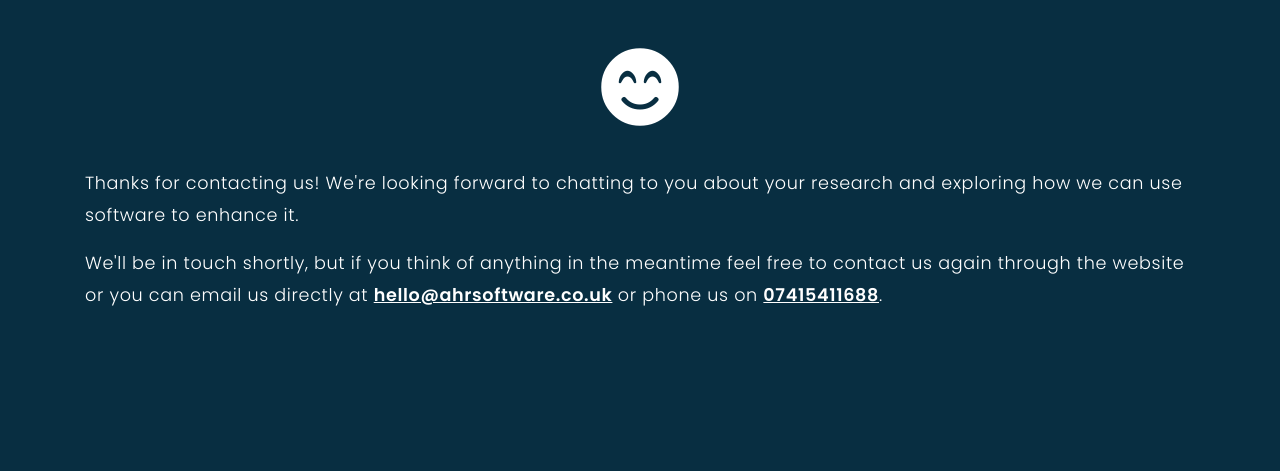
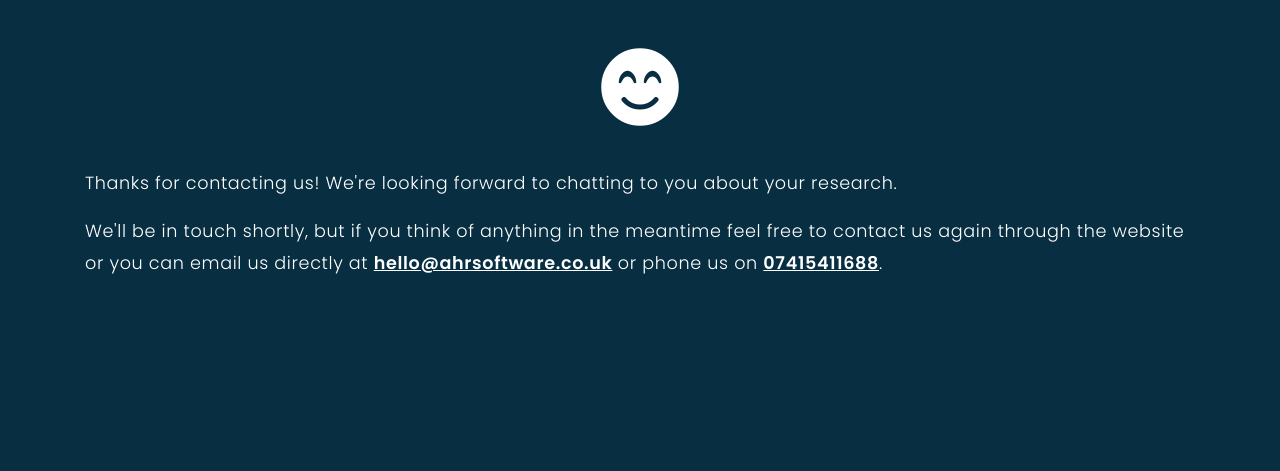
Before and after one commit to ahrsoftware/ahr-website, a Django app: page /contact/success/ in a window 1280 px wide. Shown: the part 193-664 px from the top of the page. Run offline with Django 3.2, Linux system fonts and the light colour scheme; parts of the project's set-up code (start-up, migrations or seed data) failed here and were passed over; some libraries are stand-ins or nearby versions.

Commit message:
improved contact form success page

```diff
--- a/django/datadriven/templates/datadriven/contact-success.html
+++ b/django/datadriven/templates/datadriven/contact-success.html
@@ -7,7 +7,7 @@
     <h2>Message received successfully</h2>
     <i class="fas fa-smile-beam" id="contact-success-icon"></i>
     <p>
-        Thanks for contacting us! We're looking forward to chatting to you about your research and exploring how we can use software to enhance it.
+        Thanks for contacting us! We're looking forward to chatting to you about your research.
     </p>
     <p>
         We'll be in touch shortly, but if you think of anything in the meantime feel free to contact us again through the website or you can email us directly at <a href="mailto:hello@@ahrsoftware.co.uk">hello@ahrsoftware.co.uk</a> or phone us on <a href="tel:07415411688">07415411688</a>.
--- a/django/datadriven/views.py
+++ b/django/datadriven/views.py
@@ -9,7 +9,7 @@ class ContactView(CreateView):
     """
     template_name = 'datadriven/contact.html'
     form_class = forms.ContactForm
-    success_url = reverse_lazy('contact')
+    success_url = reverse_lazy('contact-success')
 
 
 class ContactSuccessView(TemplateView):
```
